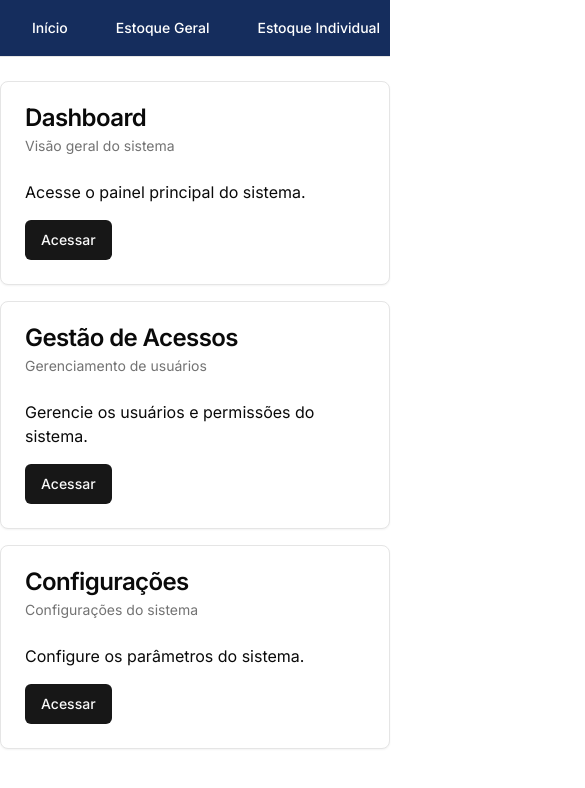
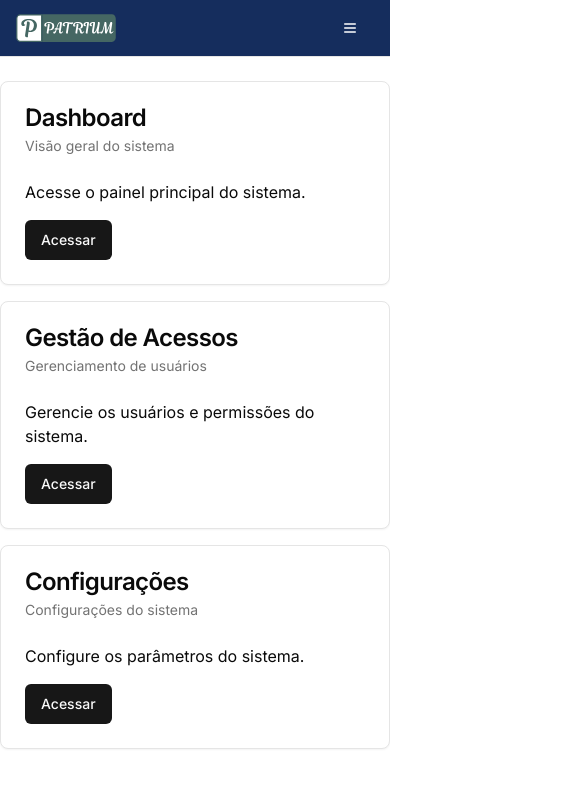
Before and after one commit to warleyLucas/projeto, a Next.js app: page / in a window 390 px wide. Shown: the top 788 px of the page, 585 px wide, since content can reach past the window. Built offline with nearby package versions, Linux system fonts and the light colour scheme.

Commit message:
Atualizações no header

```diff
--- a/components/layout/header.tsx
+++ b/components/layout/header.tsx
@@ -1,15 +1,31 @@
-import Link from "next/link"
-import { Button } from "@/components/ui/button"
-import Image from 'next/image'
+'use client';
+
+import Link from "next/link";
+import { Button } from "@/components/ui/button";
+import Image from 'next/image';
+import { useState } from "react";
+import { Menu, X } from "lucide-react"; // ícones
 
 export function Header() {
+  const [menuAberto, setMenuAberto] = useState(false);
+
   return (
     <header className="sticky top-0 z-10 border-b bg-[rgba(21,45,93)]">
-      <div className="container flex h-14 items-center px-4">
+      <div className="container mx-auto flex h-14 items-center justify-between px-4">
+        {/* Logo */}
         <Link href="/">
-      <Image src="/logo.svg" alt="Logo" width={100} height={100} />
-      </Link>
-        <nav className="ml-auto flex gap-4 text-white">
+          <Image src="/logo.svg" alt="Logo" width={100} height={100} />
+        </Link>
+
+        {/* Ícone para mobile */}
+        <div className="md:hidden">
+          <Button variant="ghost" onClick={() => setMenuAberto(!menuAberto)} className="text-white">
+            {menuAberto ? <X size={24} /> : <Menu size={24} />}
+          </Button>
+        </div>
+
+        {/* Navegação Desktop */}
+        <nav className="hidden md:flex gap-4 text-white ml-auto">
           <Link href="/"><Button variant="ghost">Início</Button></Link>
           <Link href="/estoque-geral"><Button variant="ghost">Estoque Geral</Button></Link>
           <Link href="/estoque-individual"><Button variant="ghost">Estoque Individual</Button></Link>
@@ -17,6 +33,17 @@ export function Header() {
           <Link href="/dashboard-mapa-grande"><Button variant="ghost">Dashboard</Button></Link>
         </nav>
       </div>
+
+      {/* Menu Mobile */}
+      {menuAberto && (
+        <div className="md:hidden bg-[rgba(21,45,93)] text-white flex flex-col gap-2 px-4 pb-4">
+          <Link href="/"><Button variant="ghost" className="w-full justify-start">Início</Button></Link>
+          <Link href="/estoque-geral"><Button variant="ghost" className="w-full justify-start">Estoque Geral</Button></Link>
+          <Link href="/estoque-individual"><Button variant="ghost" className="w-full justify-start">Estoque Individual</Button></Link>
+          <Link href="/historico"><Button variant="ghost" className="w-full justify-start">Histórico</Button></Link>
+          <Link href="/dashboard-mapa-grande"><Button variant="ghost" className="w-full justify-start">Dashboard</Button></Link>
+        </div>
+      )}
     </header>
-  )
+  );
 }
```
